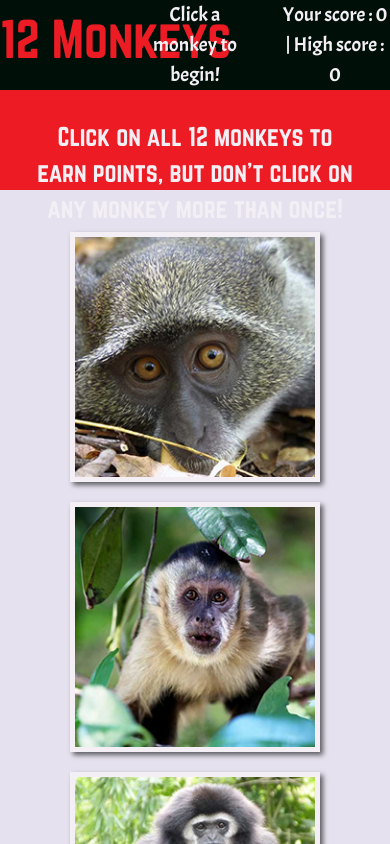
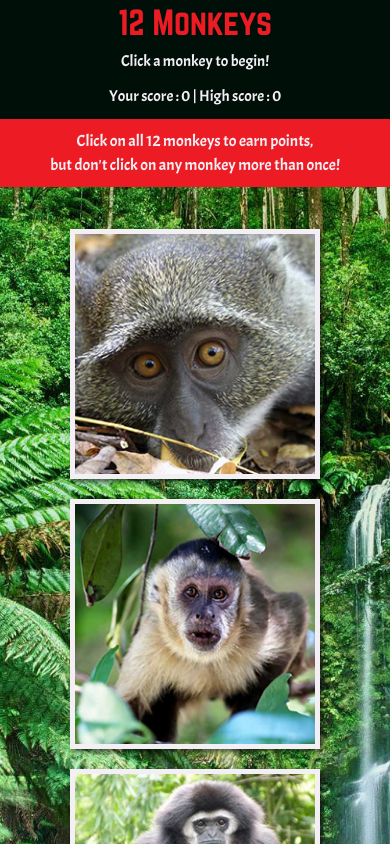
Before and after one commit to Xandromus/twelve-monkeys, a React (Create React App) app: page / in a window 390 px wide. Shown: the top 844 px of the page. Built offline with nearby package versions, Linux system fonts and the light colour scheme.

Commit message:
made everything but monkeys responsive and added background to main section

```diff
--- a/src/components/Header.js
+++ b/src/components/Header.js
@@ -4,7 +4,7 @@ import "../styles/Header.css";
 
 export default class Header extends Component {
   constructor(props) {
-    super(props)
+    super()
   }
 
   render() {
--- a/src/components/Main.js
+++ b/src/components/Main.js
@@ -29,10 +29,10 @@ export default class Main extends Component {
 
   render() {
     return (
-      <div>
+      <div className="main">
         <div className="container-fluid middle">
           <div className="jumbotron">
-            <p>Click on all 12 monkeys to earn points, but don't click on any monkey more than once!</p>
+            <p>Click on all 12 monkeys to earn points,<span className="breakpoint"></span>but don't click on any monkey more than once!</p>
           </div>
           <div className="container monkey-pen">
             {monkeyArray.map(image =>
--- a/src/components/Monkey.js
+++ b/src/components/Monkey.js
@@ -3,7 +3,7 @@ import "../styles/Monkey.css";
 
 export default class Monkey extends Component {
   constructor(props) {
-    super(props)
+    super()
   }
 
   render() {
--- a/src/components/Navbar.js
+++ b/src/components/Navbar.js
@@ -3,7 +3,7 @@ import "../styles/Navbar.css";
 
 export default class Navbar extends Component {
   constructor(props) {
-    super(props)
+    super()
   }
 
   render() {
@@ -13,13 +13,13 @@ export default class Navbar extends Component {
      <nav>
         <div className="row">
 
-          <div className="nav-item col-4">
+          <div className="nav-item col-12 col-sm-4 brand-container">
               <p className="navbar-brand my-auto">12 Monkeys</p>
             </div>
-            <div className="nav-item col-4 my-auto">
+            <div className="nav-item col-12 col-sm-4 my-auto">
               Click a monkey to begin!
             </div>
-            <div className="nav-item col-4 my-auto">
+            <div className="nav-item col-12 col-sm-4 my-auto">
               Your score : {this.props.score} | High score : {this.props.highScore}
             </div>
 
--- a/src/styles/Footer.css
+++ b/src/styles/Footer.css
@@ -16,7 +16,7 @@ footer {
 
 footer p {
     position: absolute;
-    bottom: 20px;
+    bottom: 30px;
     left: 0;
     right: 0;
     text-align: center;
--- a/src/styles/Main.css
+++ b/src/styles/Main.css
@@ -8,12 +8,18 @@
     padding: 30px!important;
 }
 
+.breakpoint::after {
+    content: " ";
+}
+
 /* MAIN */
 
-main {
+.main {
     margin-bottom: auto;
     position: relative;
-    padding: 20px 0;
+    padding: 0 0 20px 0;
+    background: url("../jungle.jpg") no-repeat center center fixed;
+    background-size: cover;
 }
 
 
@@ -24,6 +30,48 @@ main {
     overflow: hidden;
     width: 100%;
     height: 100%;
-    margin: 0 auto 40px auto;
+    margin: 0 auto 20px auto;
     padding: 0!important;
 }
+
+
+/* Tablet portrait */
+
+@media screen and (max-width: 991px) {
+    .jumbotron {
+        font-size: 18px;
+        padding: 23px!important;
+    }
+    .jumbotron p {
+        margin-bottom: 0!important;
+    }
+}
+
+/* Tablet portrait */
+
+@media screen and (max-width: 798px) {
+    .jumbotron {
+        font-family: 'Acme', sans-serif;
+        padding: 12px!important;
+    }
+    .breakpoint::after {
+        content: "\A";
+        white-space: pre-wrap;
+    }
+}
+
+@media screen and (max-width: 575px) {
+    .jumbotron {
+        font-size: 16px;
+        padding: 10px!important;
+    }
+}
+
+
+/* Mobile phones */
+
+@media screen and (max-width: 385px) {
+    .jumbotron {
+        font-size: 12px;
+    }
+}
--- a/src/styles/Navbar.css
+++ b/src/styles/Navbar.css
@@ -2,9 +2,55 @@
     font-family: 'norwesterregular', sans-serif;
     color: #ED1C24;
     font-size: 48px!important;
+    margin-left: 10px;
 }
 
 .nav-item {
     font-size: 20px;
     font-family: 'Acme', sans-serif;
 }
+
+/* Tablet portrait */
+
+@media screen and (max-width: 991px) {
+    .navbar-brand {
+        font-size: 40px!important;
+    }
+    .nav-item {
+        font-size: 18px;
+    }
+}
+
+/* Tablet portrait */
+
+@media screen and (max-width: 798px) {
+    .navbar-brand {
+        font-size: 32px!important;
+    }
+    .nav-item {
+        font-size: 14px;
+    }
+}
+
+@media screen and (max-width: 575px) {
+    .navbar-brand {
+        padding: 0;
+        margin: 0 auto;
+    }
+    .nav-item {
+        margin: 2px auto 10px auto!important;
+        font-size: 4vw;
+    }
+    .brand-container {
+        margin: 0 auto!important;
+    }
+}
+
+
+/* Mobile phones */
+
+@media screen and (max-width: 385px) {
+    .nav-item {
+        font-size: 5vw;
+    }
+}
```
Also changed, not shown: src/jungle.jpg (added).
